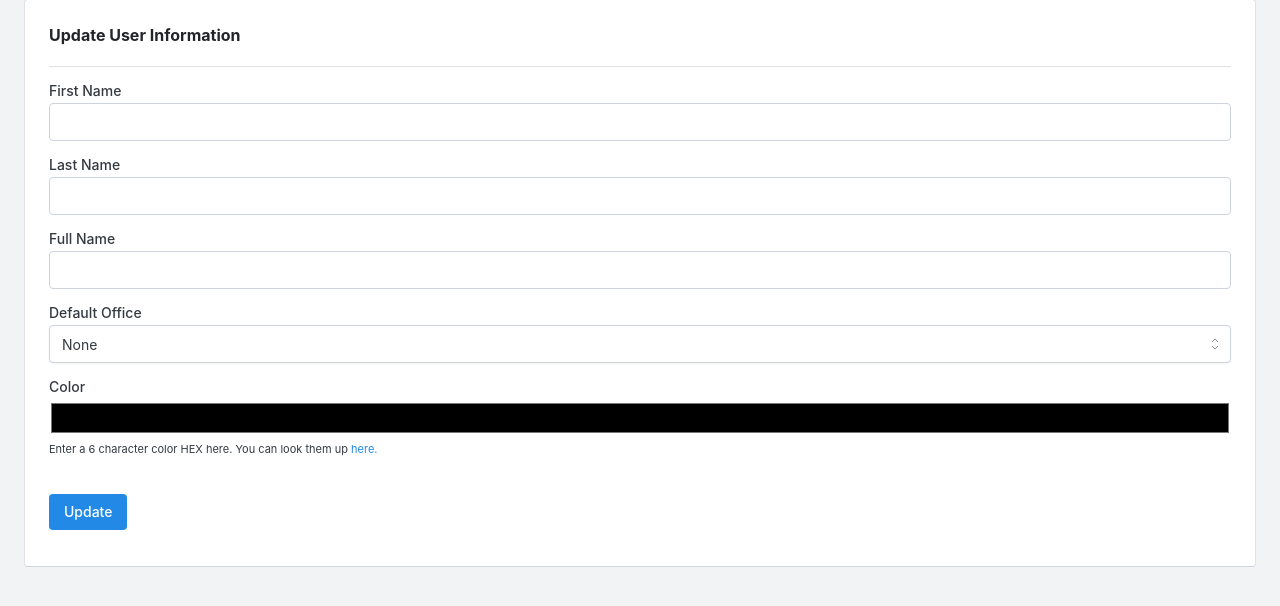
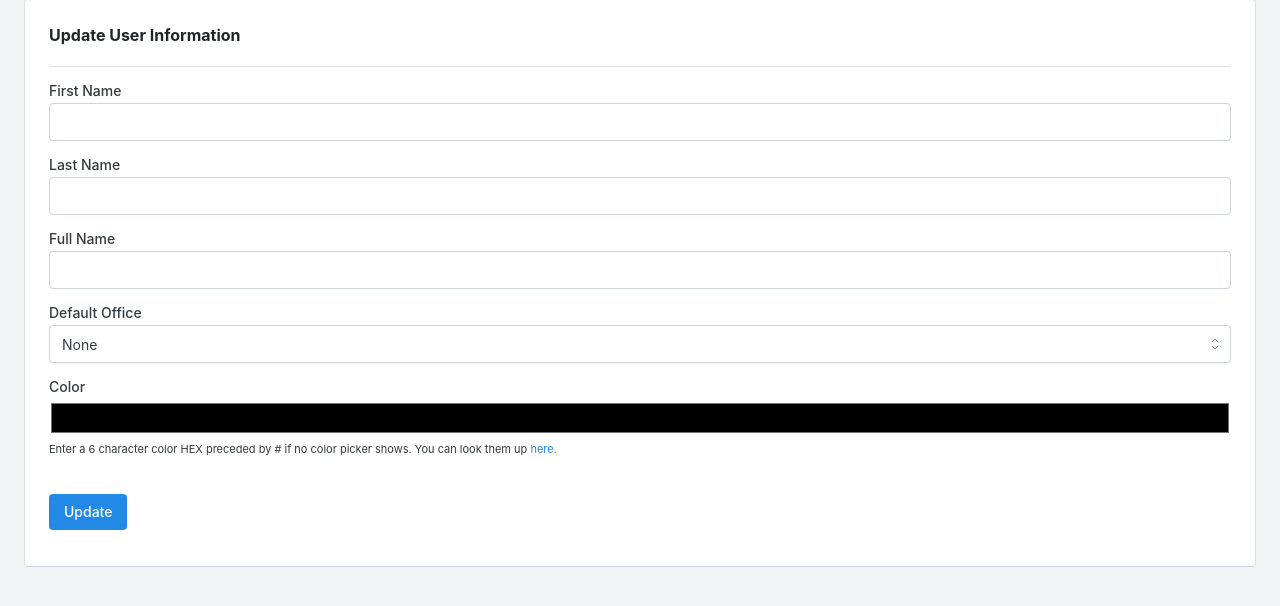
Before and after one commit to agreenspan24/ConsolidatedPriorityTracker, a Python web app: template templates/user.html in a window 1280 px wide. Shown: the part 97-703 px from the top of the page. Run offline with Jinja, Linux system fonts and the light colour scheme; the template is opened without the code that fills it, so the values that code supplies are empty.

Commit message:
color fix

```diff
--- a/controller.py
+++ b/controller.py
@@ -696,6 +696,9 @@ def user():
         if 'color' in keys:
             color = request.form.get('color')
 
+            if color[0] == '#':
+                color = color[1:]
+
             if not color.isalnum():
                 return Response('Color must be numbers and letters only', 400)
 
--- a/setup_config.py
+++ b/setup_config.py
@@ -97,7 +97,7 @@ LEFT JOIN confirm_attempt_totals cat
 	ON l.locationid = cat.shift_location
 LEFT JOIN canvass_totals ct
 	ON l.locationid = ct.shift_location
-WHERE NOT region IN ('In', 'Ou')
+WHERE NOT region IN ('In', 'Ou', 'Th)
 ), region_totals AS (SELECT region, region || ' Total' office
 , SUM(canvass_total_scheduled)::bigint canvass_total_scheduled
 , SUM(canvass_same_day_confirmed)::bigint canvass_same_day_confirmed
--- a/templates/user.html
+++ b/templates/user.html
@@ -42,8 +42,8 @@
             <li class="input-unit">
                 <label class="input-label">Color</label>
                 <div class="input-control">
-                    <input class="input-element" type="color" name="color" maxlength="6" value="{{g.user.color if g.user.color else ''}}" />
-                    <span class="input-message">Enter a 6 character color HEX here. You can look them up <a target="blank" href="https://htmlcolorcodes.com/color-picker/">here.</a></span>
+                    <input class="input-element" type="color" name="color" maxlength="7" value="#{{g.user.color if g.user.color else ''}}" />
+                    <span class="input-message">Enter a 6 character color HEX preceded by # if no color picker shows. You can look them up <a target="blank" href="https://htmlcolorcodes.com/color-picker/">here.</a></span>
                 </div>
             </li>
         </ul>
```
